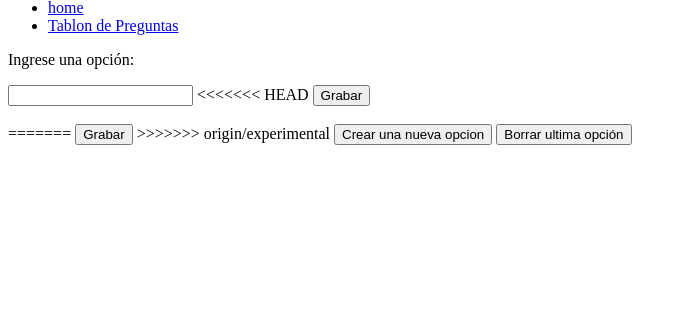
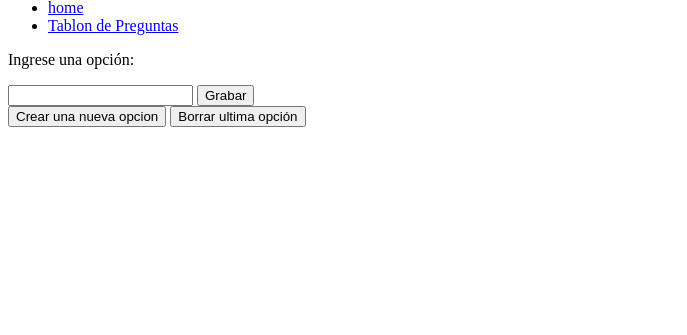
Before and after one commit to ealvan/django_project, a Django app: page /encuestas/1/crear_opcion/ in a window 1280 px wide. Shown: the part 17-352 px from the top of the page, without its empty margins (0-687 px from the left). Run offline with Django 3.2, Linux system fonts and the light colour scheme; a user stored in the database is signed in; data comes from the database, SQL or seed files in the repository; parts of the project's set-up code (start-up, migrations or seed data) failed here and were passed over.

Commit message:
resolviendo conflicto no me di cuenta

```diff
--- a/final_project/encuestas/templates/encuestas/crear_opcion.html
+++ b/final_project/encuestas/templates/encuestas/crear_opcion.html
@@ -37,16 +37,10 @@
   <form action="{% url 'encuestas:crear_opcion' pregunta.id  %}" method="POST">{% csrf_token %}
     <input type="text" name="opcion" id = "texto">
     <!-- <input type="submit" value="Crear Opcion"> -->
-<<<<<<< HEAD
-    <input type="hidden" id="miLista" name="lista" value="">
-    <input type = "submit" value = "Grabar">
-  </form>
-  <br>
-=======
     <input type="hidden"  name = "lista" value="es mi hidden">
     <input type = "submit" value = "Grabar">
   </form>
->>>>>>> origin/experimental
+
   <button id = "crearOpcion">Crear una nueva opcion</button>
   <button id = "borrarUltimo">Borrar ultima opción</button>
   <div id = "div1"></div>
```
